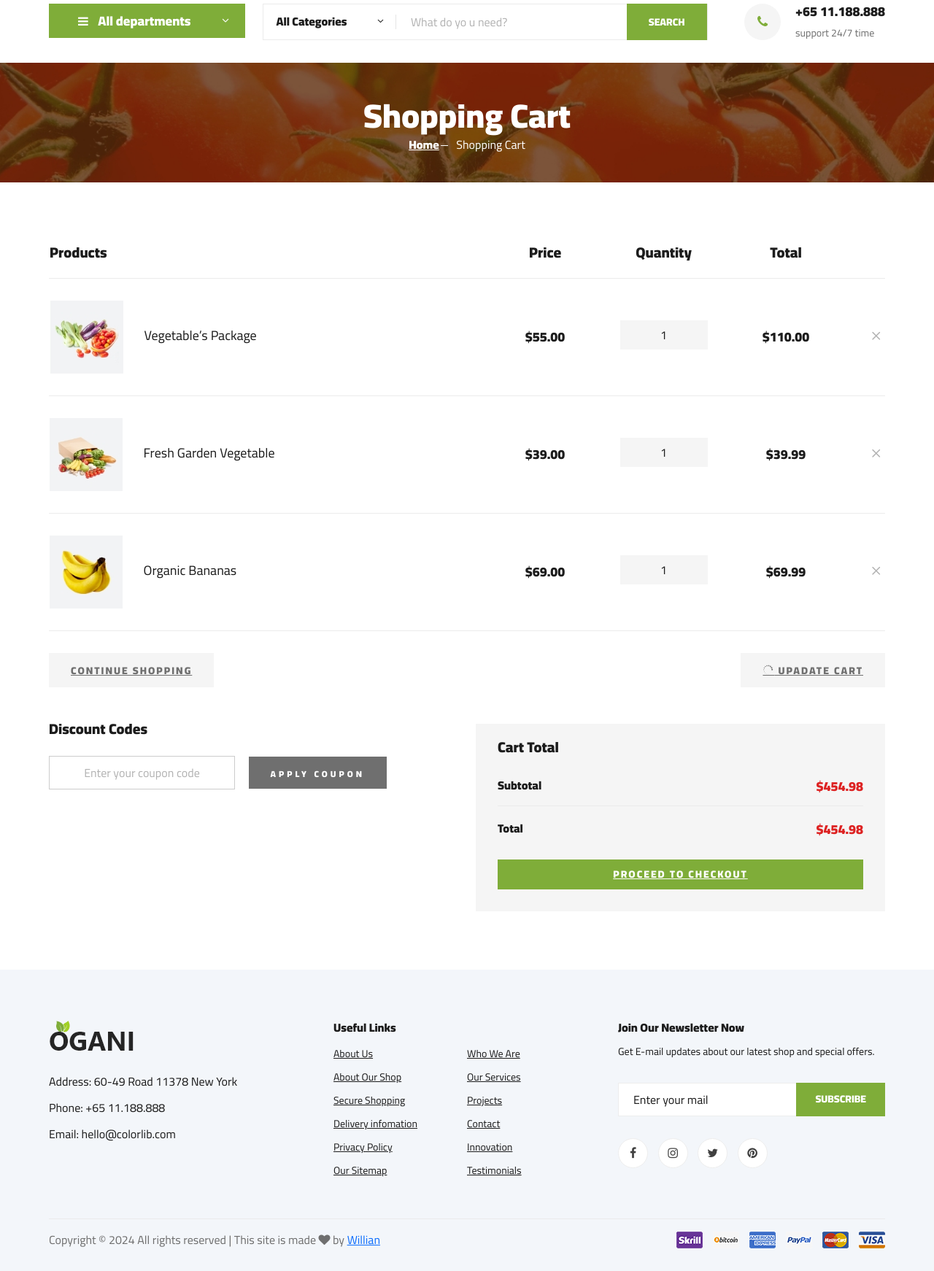
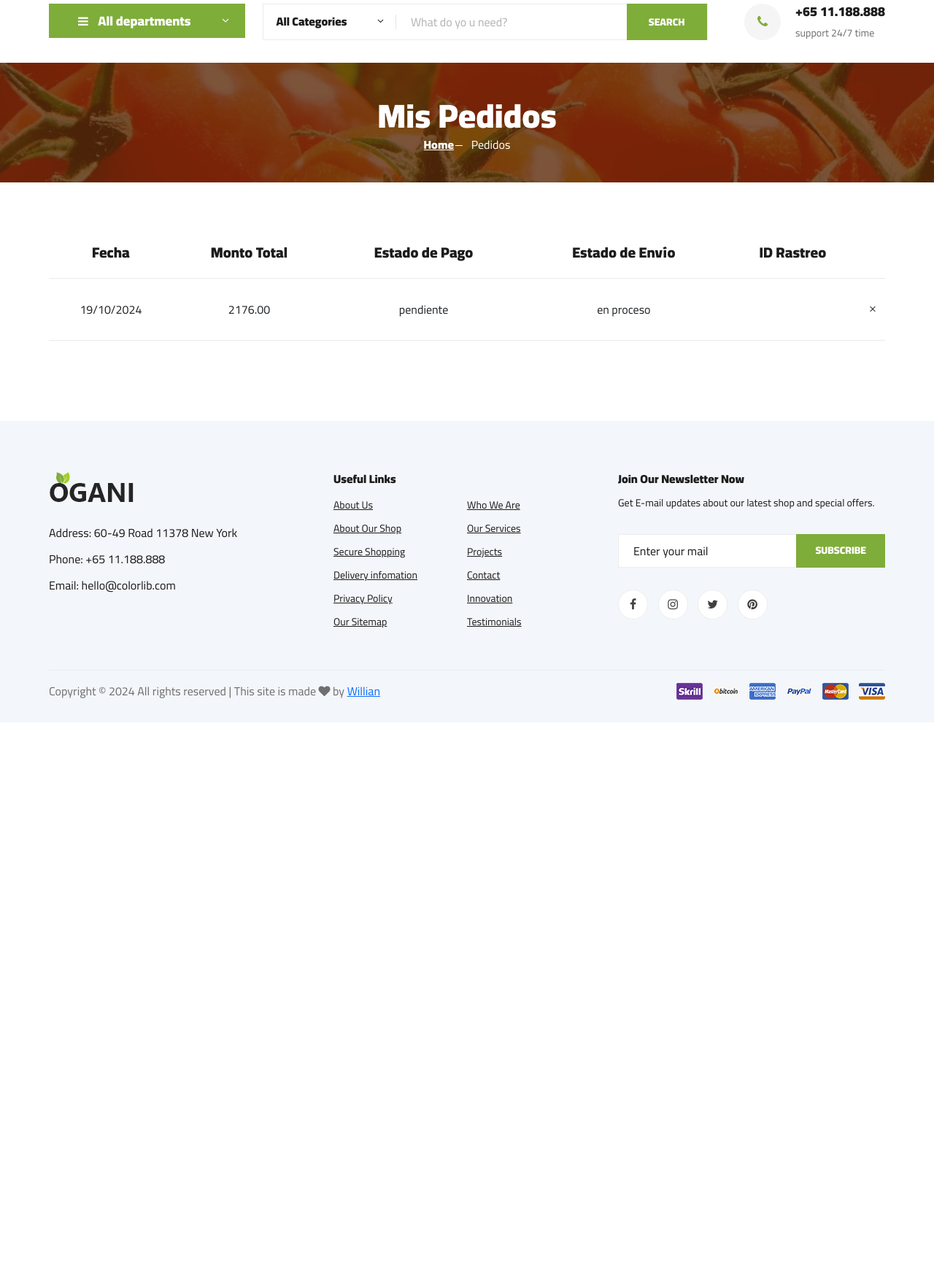
Before and after one commit to BanditoCL/shop, a PHP site: page /mis_compras.php in a window 1280 px wide. Shown: the part 122-1864 px from the top of the page at 73% size. After the commit the page ends 1081 px from the top, so only its background shows below. Run offline with PHP 8.4, Linux system fonts and the light colour scheme; a user stored in the database is signed in; data comes from the database, SQL or seed files in the repository; some libraries are stand-ins or nearby versions.

Commit message:
mis compras

```diff
--- a/mis_compras.php
+++ b/mis_compras.php
@@ -9,36 +9,6 @@ if (!isset($_SESSION['id_cliente'])) {
 }
 $id_cliente = $_SESSION['id_cliente'];
 
-if ($_SERVER['REQUEST_METHOD'] === 'POST') {
-
-    // Recibir los datos del formulario
-    $nombres = $_POST['nombres'];
-    $apellidos = $_POST['apellidos'];
-    $pais = $_POST['pais'];
-    $direccion = $_POST['direccion'];
-    $ciudad = $_POST['ciudad'];
-    $estado = $_POST['estado'];
-    $distrito = $_POST['distrito'];
-    $postal = $_POST['postal'];
-    $telefono = $_POST['telefono'];
-    $email = $_POST['email'];
-
-    $update_consult = "UPDATE clientes SET nombres = '$nombres', apellidos = '$apellidos', pais = '$pais', direccion = '$direccion', ciudad = '$ciudad', estado = '$estado', distrito = '$distrito', postal = '$postal', telefono = '$telefono', email = '$email' WHERE id_cliente = '$id_cliente'";
-
-    if (!mysqli_query($conectar, $update_consult)) {
-        echo "Error al insertar en la tabla 'clientes': " . mysqli_error($conectar);
-        exit();
-    }
-
-    // Mostrar mensaje de éxito y luego redirigir
-    echo "<script>
-        alert('Actualizado :3');
-        setTimeout(function() {
-            window.location.href = 'index.php';
-        }, 2000); // Redirige después de 2 segundos
-    </script>";
-    exit(); // Asegurarse de que no continúe ejecutando el script después de la redirección
-}
 ?>
 <!DOCTYPE html>
 <html lang="zxx">
@@ -76,10 +46,10 @@ if ($_SERVER['REQUEST_METHOD'] === 'POST') {
             <div class="row">
                 <div class="col-lg-12 text-center">
                     <div class="breadcrumb__text">
-                        <h2>Shopping Cart</h2>
+                        <h2>Mis Pedidos</h2>
                         <div class="breadcrumb__option">
                             <a href="./index.html">Home</a>
-                            <span>Shopping Cart</span>
+                            <span>Pedidos</span>
                         </div>
                     </div>
                 </div>
@@ -87,6 +57,14 @@ if ($_SERVER['REQUEST_METHOD'] === 'POST') {
         </div>
     </section>
     <!-- Breadcrumb Section End -->
+    <?php
+    // Ensure the $id_cliente variable is sanitized or use prepared statements for security
+    $consult_pedidos = "SELECT * FROM ventas WHERE id_cliente = '$id_cliente'";
+
+    // Execute query and handle potential errors
+    $result_pedidos = mysqli_query($conectar, $consult_pedidos)
+        or die("Error in query: " . mysqli_error($conectar));
+    ?>
 
     <!-- Shoping Cart Section Begin -->
     <section class="shoping-cart spad">
@@ -97,112 +75,31 @@ if ($_SERVER['REQUEST_METHOD'] === 'POST') {
                         <table>
                             <thead>
                                 <tr>
-                                    <th class="shoping__product">Products</th>
-                                    <th>Price</th>
-                                    <th>Quantity</th>
-                                    <th>Total</th>
+                                    <th>Fecha</th>
+                                    <th>Monto Total</th>
+                                    <th>Estado de Pago</th>
+                                    <th>Estado de Envío</th>
+                                    <th>ID Rastreo</th>
                                     <th></th>
                                 </tr>
                             </thead>
                             <tbody>
-                                <tr>
-                                    <td class="shoping__cart__item">
-                                        <img src="img/cart/cart-1.jpg" alt="">
-                                        <h5>Vegetable’s Package</h5>
-                                    </td>
-                                    <td class="shoping__cart__price">
-                                        $55.00
-                                    </td>
-                                    <td class="shoping__cart__quantity">
-                                        <div class="quantity">
-                                            <div class="pro-qty">
-                                                <input type="text" value="1">
-                                            </div>
-                                        </div>
-                                    </td>
-                                    <td class="shoping__cart__total">
-                                        $110.00
-                                    </td>
-                                    <td class="shoping__cart__item__close">
-                                        <span class="icon_close"></span>
-                                    </td>
-                                </tr>
-                                <tr>
-                                    <td class="shoping__cart__item">
-                                        <img src="img/cart/cart-2.jpg" alt="">
-                                        <h5>Fresh Garden Vegetable</h5>
-                                    </td>
-                                    <td class="shoping__cart__price">
-                                        $39.00
-                                    </td>
-                                    <td class="shoping__cart__quantity">
-                                        <div class="quantity">
-                                            <div class="pro-qty">
-                                                <input type="text" value="1">
-                                            </div>
-                                        </div>
-                                    </td>
-                                    <td class="shoping__cart__total">
-                                        $39.99
-                                    </td>
-                                    <td class="shoping__cart__item__close">
-                                        <span class="icon_close"></span>
-                                    </td>
-                                </tr>
-                                <tr>
-                                    <td class="shoping__cart__item">
-                                        <img src="img/cart/cart-3.jpg" alt="">
-                                        <h5>Organic Bananas</h5>
-                                    </td>
-                                    <td class="shoping__cart__price">
-                                        $69.00
-                                    </td>
-                                    <td class="shoping__cart__quantity">
-                                        <div class="quantity">
-                                            <div class="pro-qty">
-                                                <input type="text" value="1">
-                                            </div>
-                                        </div>
-                                    </td>
-                                    <td class="shoping__cart__total">
-                                        $69.99
-                                    </td>
-                                    <td class="shoping__cart__item__close">
-                                        <span class="icon_close"></span>
-                                    </td>
-                                </tr>
+                                <?php
+                                while ($row = mysqli_fetch_array($result_pedidos)) {
+                                ?>
+                                    <tr>
+                                        <td><?php echo $row['fecha']; ?></td>
+                                        <td><?php echo $row['monto_total']; ?></td>
+                                        <td><?php echo $row['estado_pago']; ?></td>
+                                        <td><?php echo $row['estado_envio']; ?></td>
+                                        <td><?php echo $row['codigo_rastreo']; ?></td>
+                                        <td><span class="icon_close"></span></td>
+                                    </tr>
+                                <?php
+                                }
+                                ?>
                             </tbody>
                         </table>
-                    </div>
-                </div>
-            </div>
-            <div class="row">
-                <div class="col-lg-12">
-                    <div class="shoping__cart__btns">
-                        <a href="#" class="primary-btn cart-btn">CONTINUE SHOPPING</a>
-                        <a href="#" class="primary-btn cart-btn cart-btn-right"><span class="icon_loading"></span>
-                            Upadate Cart</a>
-                    </div>
-                </div>
-                <div class="col-lg-6">
-                    <div class="shoping__continue">
-                        <div class="shoping__discount">
-                            <h5>Discount Codes</h5>
-                            <form action="#">
-                                <input type="text" placeholder="Enter your coupon code">
-                                <button type="submit" class="site-btn">APPLY COUPON</button>
-                            </form>
-                        </div>
-                    </div>
-                </div>
-                <div class="col-lg-6">
-                    <div class="shoping__checkout">
-                        <h5>Cart Total</h5>
-                        <ul>
-                            <li>Subtotal <span>$454.98</span></li>
-                            <li>Total <span>$454.98</span></li>
-                        </ul>
-                        <a href="#" class="primary-btn">PROCEED TO CHECKOUT</a>
                     </div>
                 </div>
             </div>
```
